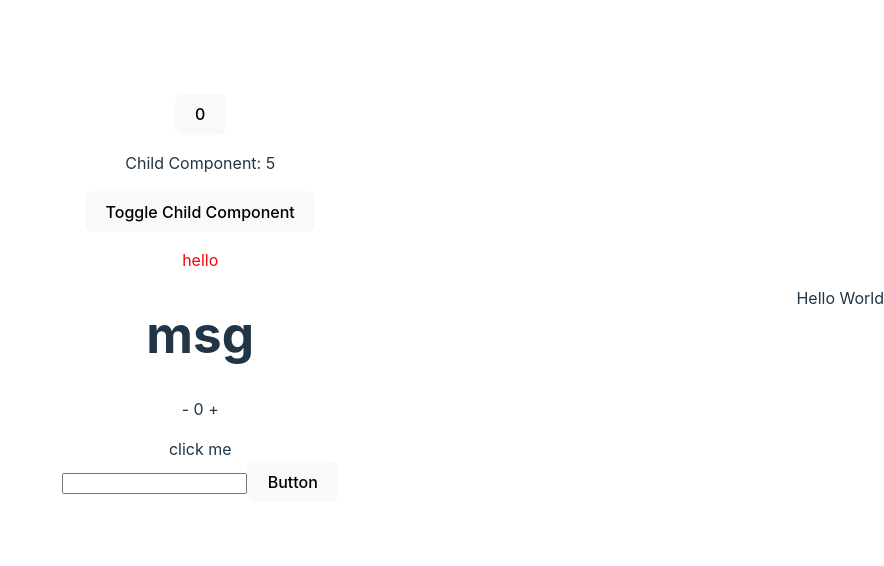
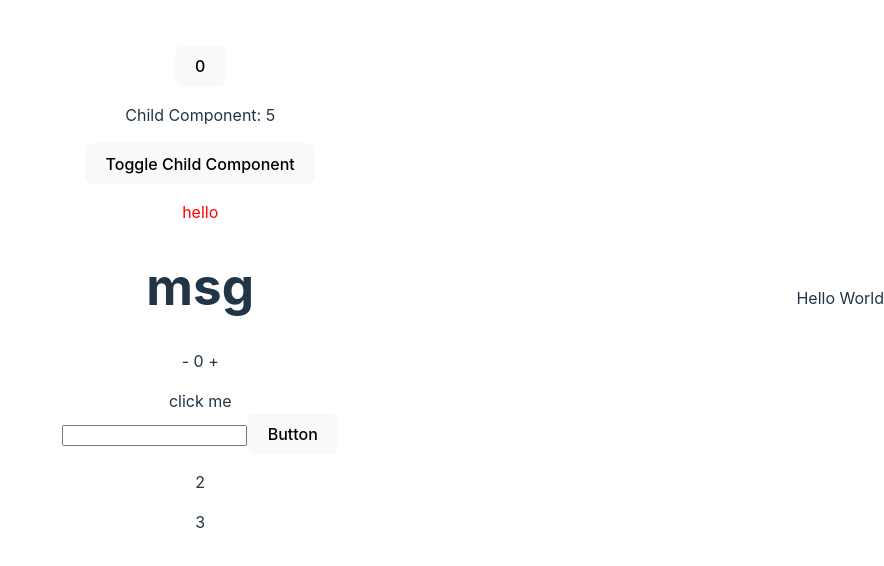
Before and after one commit to Alextt666/vue-challenge, a Vue app: page / in a window 1280 px wide. Shown: the part 102-668 px from the top of the page, without its empty margins (396-1280 px from the left). Built offline with nearby package versions, Linux system fonts and the light colour scheme.

Commit message:
modify:基本computed属性

```diff
--- /dev/null
+++ b/src/components/BasicComputed.vue
@@ -0,0 +1,24 @@
+<template>
+  <div>
+    <p>{{ count }}</p>
+    <p>{{ plusOne }}</p>
+  </div>
+</template>
+<script setup lang="ts">
+import { ref, computed } from "vue";
+
+const count = ref(1);
+const plusOne = computed({
+    get:()=>count.value + 1,
+    set:(val)=>{
+        count.value++;
+    }
+});
+
+/**
+ * 确保 `plusOne` 可以被写入。
+ * 最终我们得到的结果应该是 `plusOne` 等于 3 和 `count` 等于 2。
+ */
+
+plusOne.value++;
+</script>
--- a/src/components/Dashbord.vue
+++ b/src/components/Dashbord.vue
@@ -15,6 +15,8 @@
   <ModelCapitalize></ModelCapitalize>
   <!-- Btn prop类型验证 -->
   <ValidateProp btn-type="success"></ValidateProp>
+  <!-- 基本computed属性 -->
+  <BasicComputed></BasicComputed>
 
 </template>
 <script setup>
@@ -26,6 +28,7 @@ import RefFamily from "./RefFamily.vue";
 import PreventProp from "./PreventProp.vue";
 import ModelCapitalize from "./ModelCapitalize.vue";
 import ValidateProp from "./ValidateProp.vue";
+import BasicComputed from "./BasicComputed.vue";
 import { defineComponent } from "vue";
 defineComponent({
   NextTickT,
@@ -35,6 +38,7 @@ defineComponent({
   RefFamily,
   PreventProp,
   ModelCapitalize,
-  ValidateProp
+  ValidateProp,
+  BasicComputed
 });
 </script>
```
